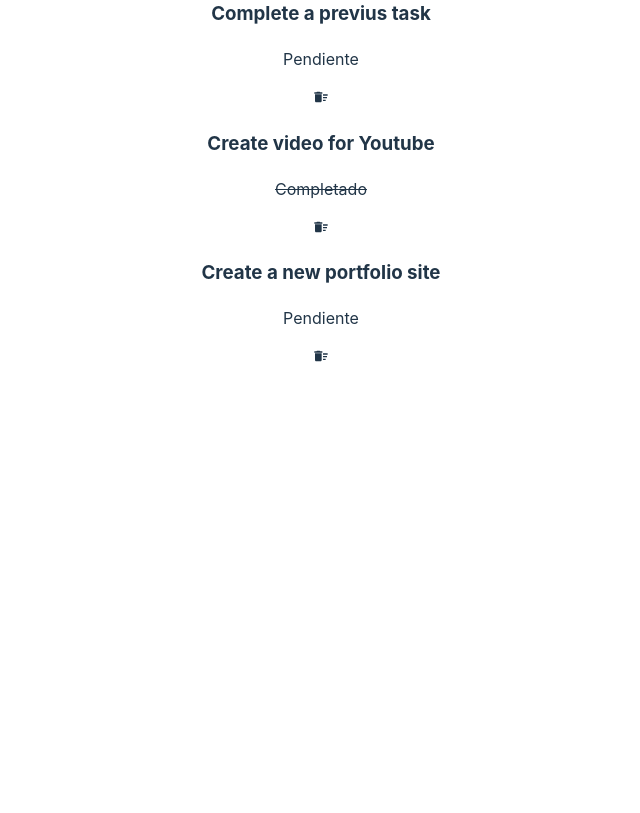
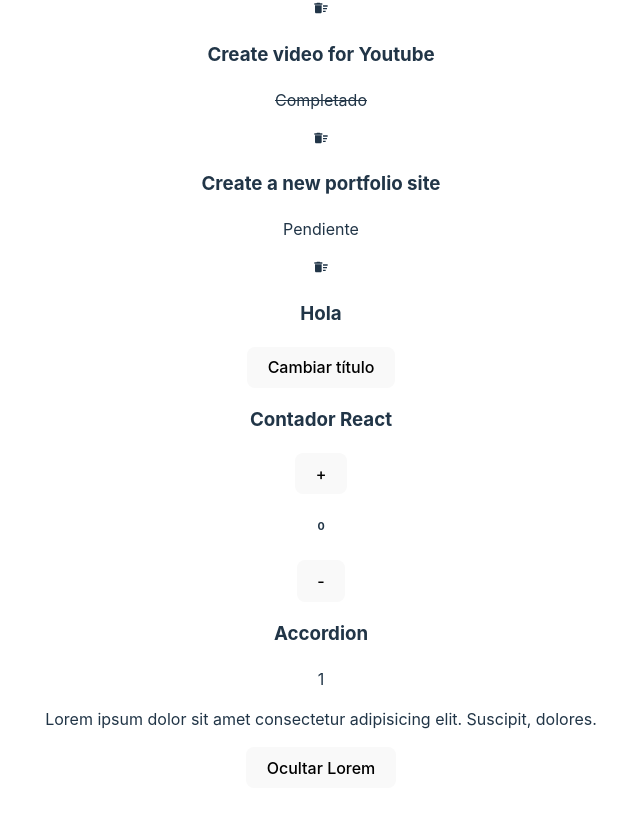
Before and after one commit to Natalia-Schwindt/ejercicioReactClase06, a React (Vite) app: page / in a window 1280 px wide. Shown: the part 309-1122 px from the top of the page, without its empty margins (319-959 px from the left). Before the commit the page ends 800 px from the top, so only its background shows below. Built offline with nearby package versions, Linux system fonts and the light colour scheme.

Commit message:
agregando contador, title y acordeon

```diff
--- a/src/App.jsx
+++ b/src/App.jsx
@@ -1,12 +1,19 @@
 import './App.css'
+import Accordion from './components/Accordion'
+import Count from './components/Count'
 import List from './components/List'
 import { tasks } from './dataBase/data'
+import  Title from './components/Title'
+
 
 function App() {
 
   return (
       <div>
         <List tasks={tasks}/>
+        <Title />
+        <Count />
+        <Accordion/>
       </div>
   )
 }
@@ -15,6 +22,4 @@ export default App
 
 //Limpiar el proyecto
 
-//mostrar la cantidad de tareas You have "4" pending tasks, el 4 tiene que ser dinamico.
-
 //Dar estilos con CSS.
--- /dev/null
+++ b/src/components/Accordion.jsx
@@ -0,0 +1,16 @@
+import { useState } from 'react';
+
+const Accordion = ()=> {
+    const [show, setShow] = useState(true);
+
+    return(
+        <div>
+            <h3>Accordion</h3>
+            <p>1</p>
+            {show && <p>Lorem ipsum dolor sit amet consectetur adipisicing elit. Suscipit, dolores.</p>}
+            <button onClick={()=> setShow(!show)}>{show ? 'Ocultar Lorem' : 'Mostrar Lorem'}</button>
+        </div>
+    )
+}
+
+export default Accordion;
--- /dev/null
+++ b/src/components/Count.jsx
@@ -0,0 +1,16 @@
+import { useState } from 'react';
+
+const Count = ()=> {
+    const [count, setCount] = useState(0);
+
+    return(
+        <div>
+            <h3>Contador React</h3>
+            <button onClick={()=>setCount(count + 1)}>+</button>
+            <h6>{count}</h6>
+            <button onClick={()=>setCount(count - 1)}>-</button>
+        </div>
+    )
+}
+
+export default Count;
--- /dev/null
+++ b/src/components/Title.jsx
@@ -0,0 +1,14 @@
+import { useState } from 'react';
+
+const Title = ()=> {
+    const [title, setTitle] = useState('Hola');
+
+    return(
+        <div>
+            <h3>{title}</h3>
+            <button onClick={()=>setTitle('Chau')}>Cambiar título</button>
+        </div>
+    )
+}
+
+export default Title;
```
Also changed, not shown: src/components/List.jsx (+4 -5 lines).
